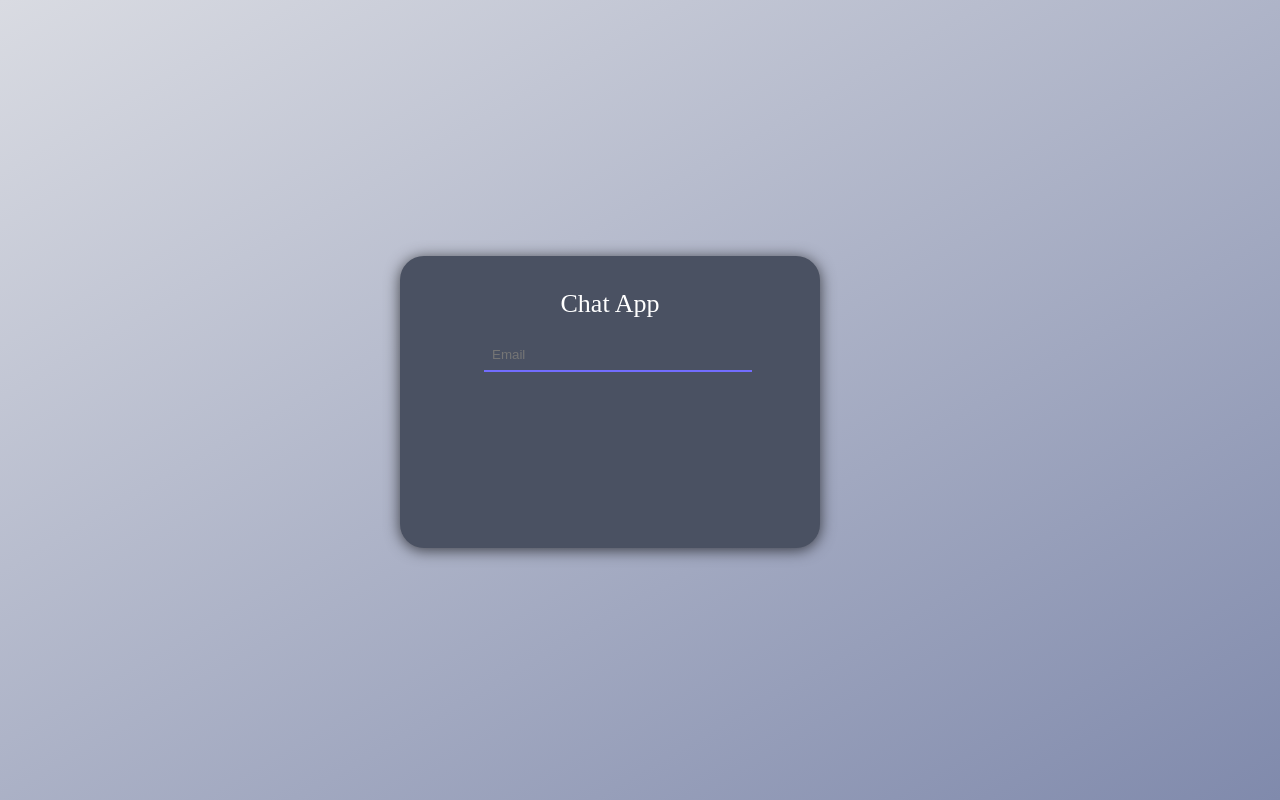
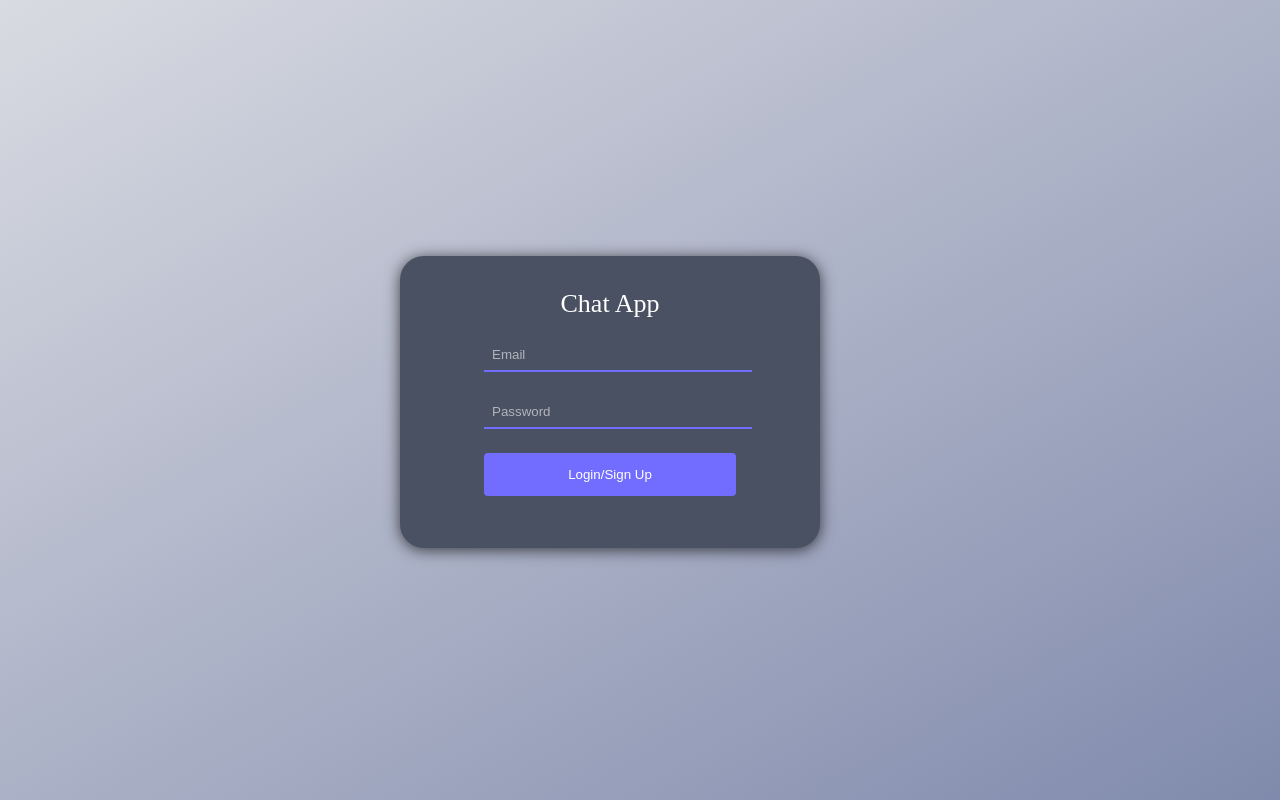
Before and after one commit to Tcodingg/chat-app, a Next.js app: page / in a window 1280 px wide. Built offline with nearby package versions, Linux system fonts and the light colour scheme.

Commit message:
add password input and login/ sign button

```diff
--- a/pages/index.jsx
+++ b/pages/index.jsx
@@ -19,7 +19,17 @@ export default function Auth() {
                      type="text"
                      placeholder="Email"
                      className="text-input"
+                     onChange={(e) => setUserName(e.target.value)}
                   />
+                  <input
+                     type="password"
+                     placeholder="Password"
+                     className="text-input"
+                     onChange={(e) => setSecret(e.target.value)}
+                  />
+                  <button type="submit" className="submit-button">
+                     Login/Sign Up
+                  </button>
                </div>
             </form>
          </div>
--- a/styles/auth.css
+++ b/styles/auth.css
@@ -43,3 +43,18 @@
    border-bottom: 2px solid #726dfe;
    color: white;
 }
+
+.text-input::placeholder {
+   color: hsla(0, 0%, 100%, 0.568);
+}
+
+.submit-button {
+   width: 100%;
+   padding: 14px;
+   border-radius: 4px;
+   border-width: 0px;
+   cursor: pointer;
+   background-color: #726dfe;
+   color: white;
+   outline: none;
+}
```
